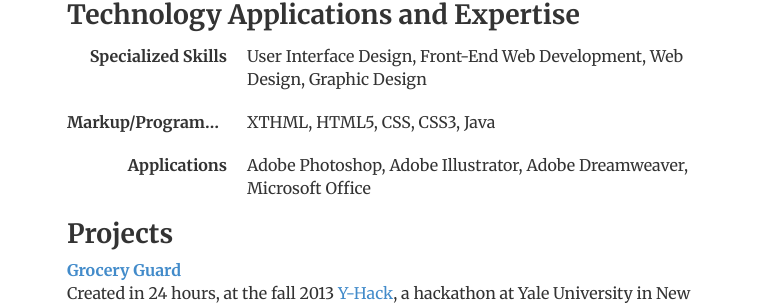
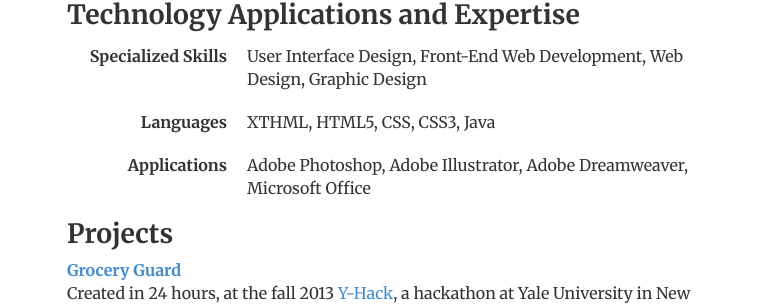
Before and after one commit to vitamessor/vitamessor.github.io, a Jekyll site: the page built from cv/index.html, in a window 1280 px wide. Shown: the part 557-862 px from the top of the page, without its empty margins (248-1031 px from the left). Built offline with Jekyll 4.4.1, drawn with Linux system fonts in a browser that asks for light colours.

```diff
--- a/cv/index.html
+++ b/cv/index.html
@@ -34,7 +34,7 @@
 						<dd>User Interface Design,  Front-End Web Development, Web Design, Graphic Design</dd>
 					</dl>
 					<dl class="dl-horizontal">
-						<dt>Markup/Programming</dt>
+						<dt>Languages</dt>
 						<dd>XTHML, HTML5, CSS, CSS3, Java</dd>
 					</dl>
 					<dl class="dl-horizontal">
```
